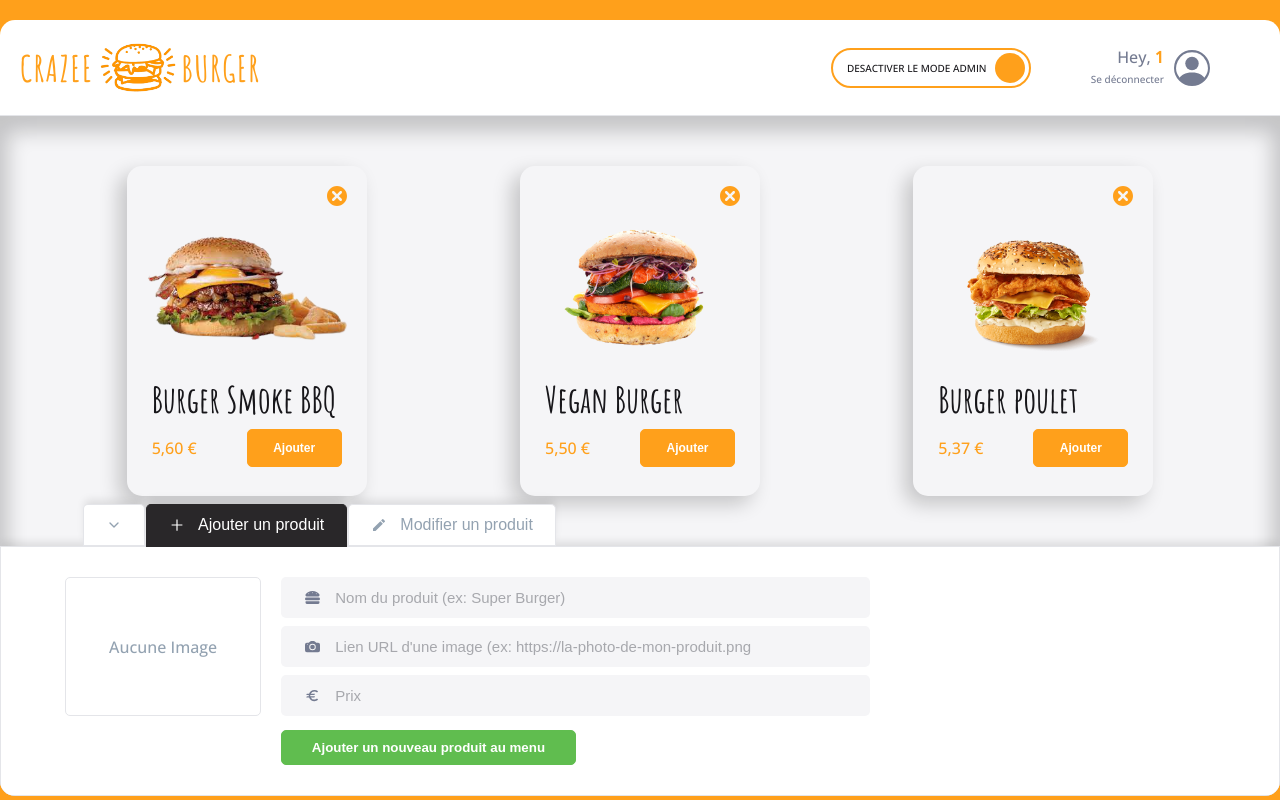
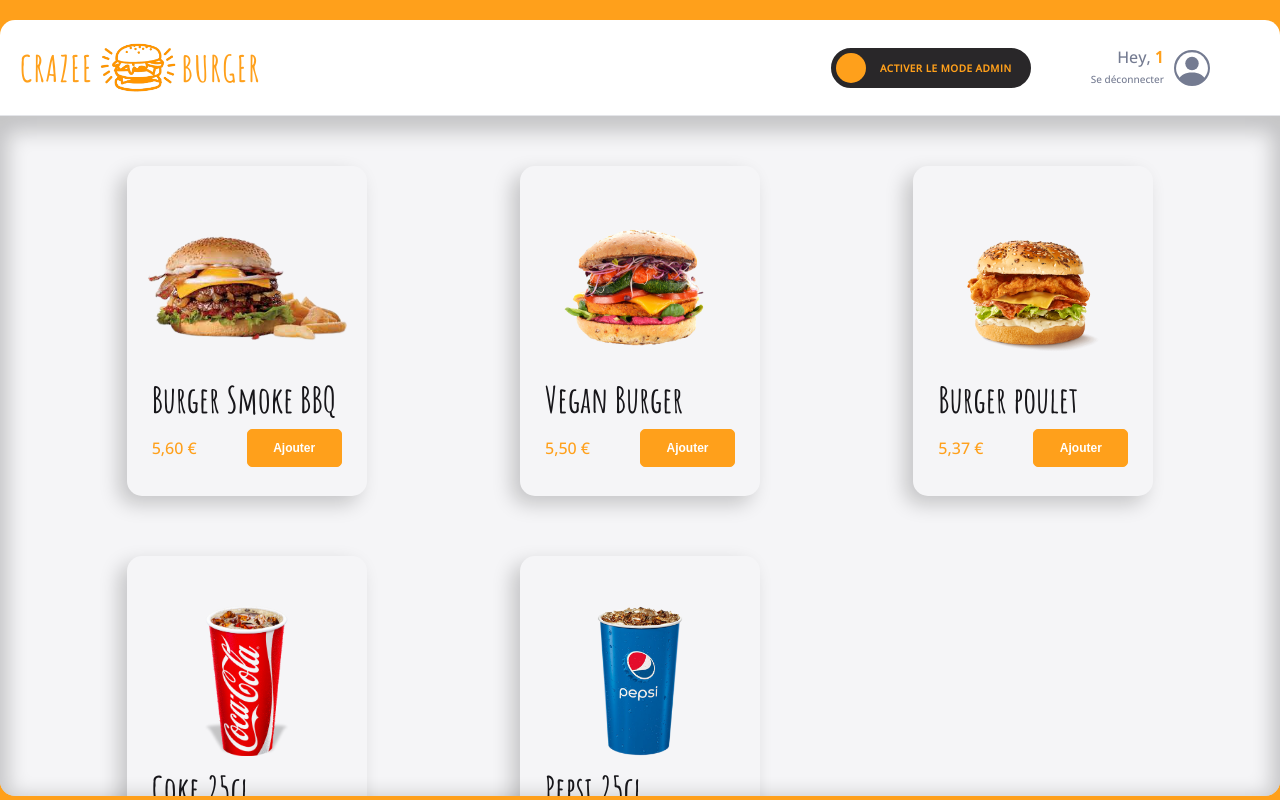
Before and after one commit to YohannMaiVan/React-crazee-burger, a React (Vite) app: page /order/1 in a window 1280 px wide. Built offline with nearby package versions, Linux system fonts and the light colour scheme.

Commit message:
🔧 F08: ORDER > Reset mode admin values for real life cases

```diff
--- a/src/components/pages/order/OrderPage.jsx
+++ b/src/components/pages/order/OrderPage.jsx
@@ -9,8 +9,8 @@
 
 export default function OrderPage() {
   //state
-  const [isModeAdmin, setIsModeAdmin] = useState(true) //to develop F08
-  const [isCollapsed, setIsCollapsed] = useState(false) // to develop F08
+  const [isModeAdmin, setIsModeAdmin] = useState(false)
+  const [isCollapsed, setIsCollapsed] = useState(false)
 
   const [menu, setMenu] = useState(fakeMenu.MEDIUM)
   const [currentTabSelected, setCurrentTabSelected] = useState("add")
```
